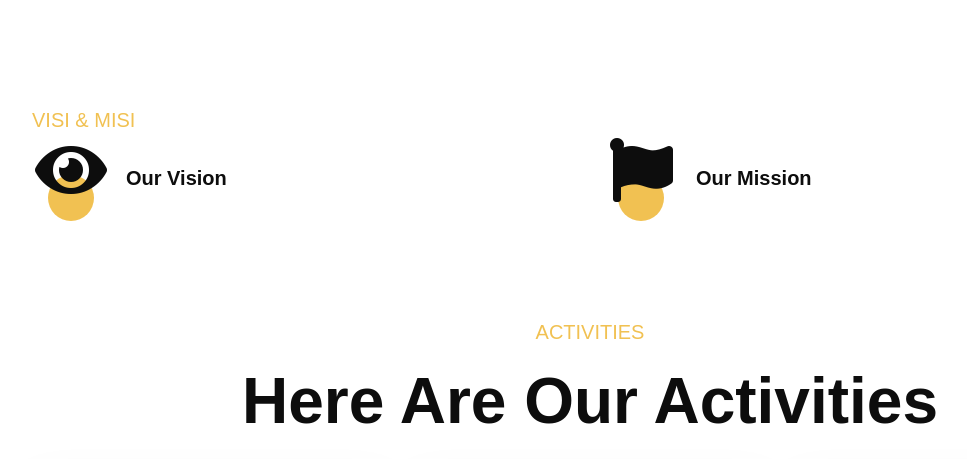
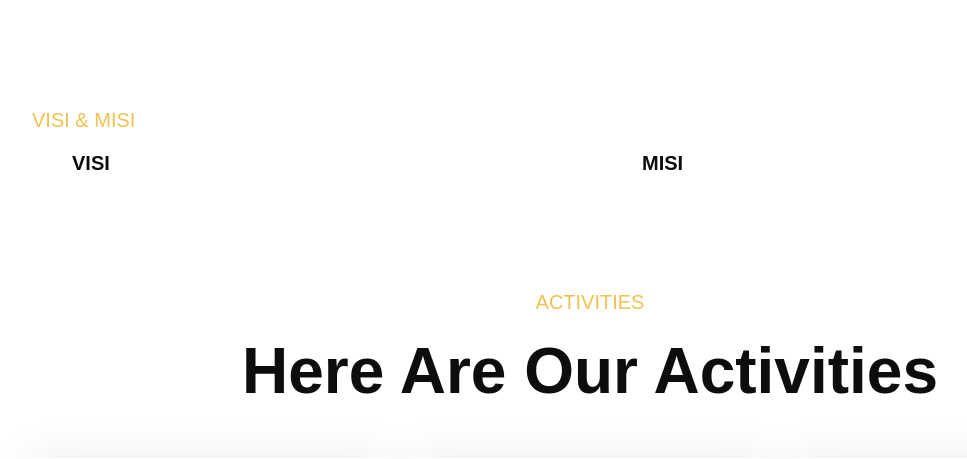
Before and after one commit to muhammadnurbasari/mosque-portal, a CodeIgniter app: page /database/welcome in a window 1280 px wide. Shown: the part 723-1182 px from the top of the page, without its empty margins (50-1017 px from the left). Run offline with CodeIgniter, Linux system fonts and the light colour scheme; data that the repository does not hold is empty; some libraries are stand-ins or nearby versions.

Commit message:
delete visi misi fontawesome

```diff
--- a/application/views/welcome_message.php
+++ b/application/views/welcome_message.php
@@ -158,18 +158,18 @@ defined('BASEPATH') OR exit('No direct script access allowed');
                         <div class="row g-4 mb-4">
                             <div class="col-md-6">
                                 <div class="ps-3 d-flex align-items-center justify-content-start">
-                                    <span class="bg-primary btn-md-square rounded-circle mt-4 me-2"><i class="fa fa-eye text-dark fa-4x mb-5 pb-2"></i></span>
+                                    <!-- <span class="bg-primary btn-md-square rounded-circle mt-4 me-2"><i class="fa fa-eye text-dark fa-4x mb-5 pb-2"></i></span> -->
                                     <div class="ms-4">
-                                        <h5>Our Vision</h5>
+                                        <h5>VISI</h5>
                                         <p><?= $abouts->vision; ?></p>
                                     </div>
                                 </div>
                             </div>
                             <div class="col-md-6">
                                 <div class="ps-3 d-flex align-items-center justify-content-start">
-                                    <span class="bg-primary btn-md-square rounded-circle mt-4 me-2"><i class="fa fa-flag text-dark fa-4x mb-5 pb-2"></i></span>
+                                    <!-- <span class="bg-primary btn-md-square rounded-circle mt-4 me-2"><i class="fa fa-flag text-dark fa-4x mb-5 pb-2"></i></span> -->
                                     <div class="ms-4">
-                                        <h5>Our Mission</h5>
+                                        <h5>MISI</h5>
                                         <p><?= $abouts->mission; ?></p>
                                     </div>
                                 </div>
```
